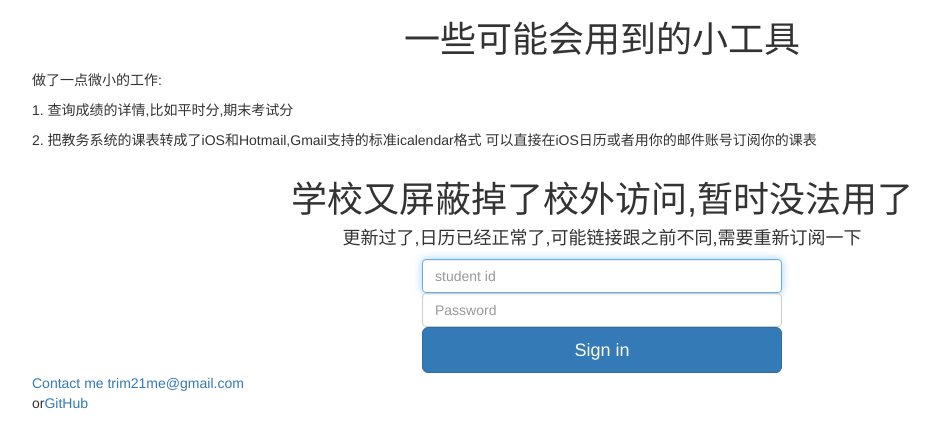
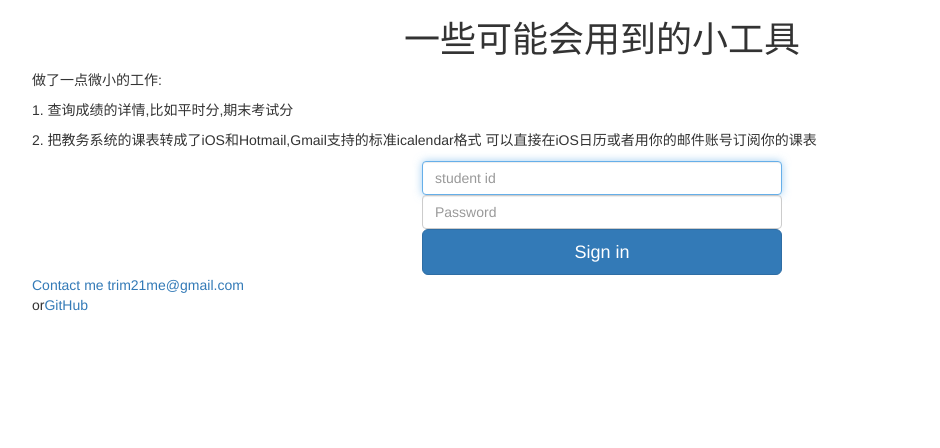
Before and after one commit to trim21-archive/pol, a Python web app: template app/templates/index.html in a window 1280 px wide. Shown: the top 448 px of the page, without its empty margins (38-978 px from the left). Run offline with Jinja, Linux system fonts and the light colour scheme; the template is opened without the code that fills it, so the values that code supplies are empty; some libraries are stand-ins or nearby versions.

Commit message:
Update index.html

```diff
--- a/app/templates/index.html
+++ b/app/templates/index.html
@@ -27,8 +27,8 @@
         <div class="row">
 
             <div class="col-xs-12 col-sm-12 col-md-12 col-lg-12">
-                <h1>学校又屏蔽掉了校外访问,暂时没法用了</h1>
-                <h4>更新过了,日历已经正常了,可能链接跟之前不同,需要重新订阅一下</h4>
+
+
             </div>
         </div>
     </div>
```
